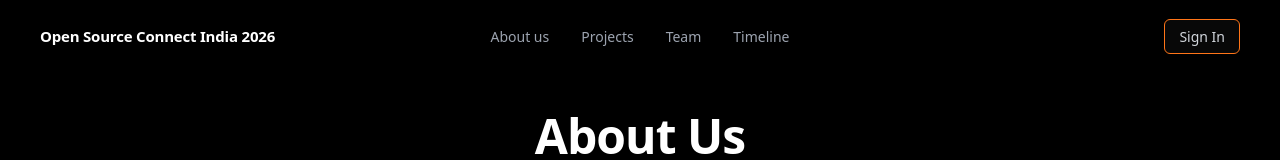
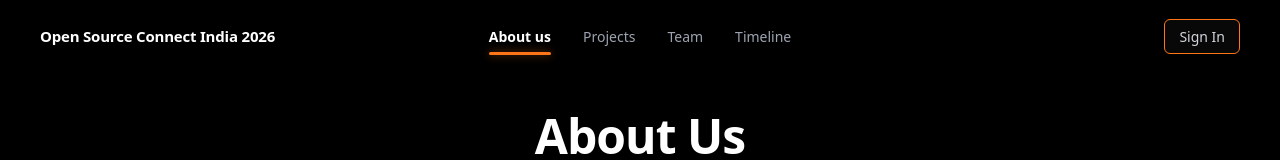
Before and after one commit to KhannaSparsh0001/OSC-India, a Next.js app: page /about in a window 1280 px wide. Shown: the top 160 px of the page. Built offline with nearby package versions, Linux system fonts and the light colour scheme.

Commit message:
Enhance Navbar with active link styles and hover effects for improved user experience

```diff
--- a/app/components/Navbar.tsx
+++ b/app/components/Navbar.tsx
@@ -1,10 +1,12 @@
 "use client";
 import { useState, useEffect } from "react";
 import Link from "next/link";
+import { usePathname } from "next/navigation";
 
 export default function Navbar() {
   const [mobileOpen, setMobileOpen] = useState(false);
   const [scrolled, setScrolled] = useState(false);
+  const pathname = usePathname();
 
   useEffect(() => {
     const handleScroll = () => {
@@ -79,27 +81,53 @@ export default function Navbar() {
           }}
           className="desktop-nav"
         >
-          {navLinks.map((link) => (
+          {navLinks.map((link) => {
+            const isActive = pathname === link.href || (link.href !== "/" && pathname?.startsWith(link.href));
+            return (
               <Link
                 key={link.label}
                 href={link.href}
+                className="nav-link-item"
                 style={{
-                color: "#9ca3af",
+                  position: "relative",
                   textDecoration: "none",
+                  padding: "8px 0",
+                  display: "inline-flex",
+                  flexDirection: "column",
+                  alignItems: "center",
+                }}
+              >
+                <span
+                  style={{
+                    color: isActive ? "#ffffff" : "#9ca3af",
                     fontSize: "14px",
-                fontWeight: 500,
-                transition: "color 0.2s",
+                    fontWeight: isActive ? 600 : 500,
+                    transition: "color 0.2s ease",
                   }}
-              onMouseEnter={(e) =>
-                ((e.target as HTMLElement).style.color = "#ffffff")
-              }
-              onMouseLeave={(e) =>
-                ((e.target as HTMLElement).style.color = "#9ca3af")
-              }
                 >
                   {link.label}
+                </span>
+                {/* Orange Underline */}
+                <span
+                  className="nav-underline"
+                  style={{
+                    position: "absolute",
+                    bottom: 0,
+                    left: 0,
+                    right: 0,
+                    height: "2.5px",
+                    background: "var(--orange)",
+                    borderRadius: "2px",
+                    transform: isActive ? "scaleX(1)" : "scaleX(0)",
+                    transformOrigin: "center",
+                    transition: "transform 0.25s cubic-bezier(0.4, 0, 0.2, 1), opacity 0.25s ease",
+                    opacity: isActive ? 1 : 0,
+                    boxShadow: isActive ? "0 0 8px rgba(255, 117, 24, 0.5)" : "none",
+                  }}
+                />
               </Link>
-          ))}
+            );
+          })}
         </div>
 
         {/* CTA */}
@@ -189,28 +217,47 @@ export default function Navbar() {
           style={{
             background: "rgba(10,10,10,0.96)",
             backdropFilter: "blur(16px)",
-            padding: "16px 24px 24px",
+            padding: "16px 20px 24px",
           }}
           className="mobile-menu"
         >
-          {navLinks.map((link) => (
+          {navLinks.map((link) => {
+            const isActive = pathname === link.href || (link.href !== "/" && pathname?.startsWith(link.href));
+            return (
               <Link
                 key={link.label}
                 href={link.href}
                 onClick={() => setMobileOpen(false)}
                 style={{
-                display: "block",
-                color: "#9ca3af",
+                  display: "flex",
+                  alignItems: "center",
+                  justifyContent: "space-between",
+                  color: isActive ? "#ffffff" : "#9ca3af",
                   textDecoration: "none",
                   fontSize: "15px",
-                fontWeight: 500,
-                padding: "10px 0",
+                  fontWeight: isActive ? 600 : 500,
+                  padding: "12px 8px",
                   borderBottom: "1px solid rgba(255,255,255,0.05)",
+                  borderLeft: isActive ? "3px solid var(--orange)" : "3px solid transparent",
+                  paddingLeft: isActive ? "12px" : "8px",
+                  transition: "all 0.2s ease",
                 }}
               >
-              {link.label}
+                <span>{link.label}</span>
+                {isActive && (
+                  <span
+                    style={{
+                      width: "6px",
+                      height: "6px",
+                      borderRadius: "50%",
+                      backgroundColor: "var(--orange)",
+                      boxShadow: "0 0 8px var(--orange)",
+                    }}
+                  />
+                )}
               </Link>
-          ))}
+            );
+          })}
           <div style={{ display: "flex", gap: "12px", marginTop: "16px" }}>
             <Link
               href="/sign-in"
--- a/app/globals.css
+++ b/app/globals.css
@@ -465,3 +465,14 @@ img { display: block; max-width: 100%; }
     gap: 24px;
   }
 }
+
+/* ===========================
+   NAVBAR ACTIVE / HOVER UNDERLINE
+   =========================== */
+.nav-link-item:hover .nav-underline {
+  transform: scaleX(1) !important;
+  opacity: 1 !important;
+}
+.nav-link-item:hover span:first-child {
+  color: #ffffff !important;
+}
```
Lines whose indentation alone changed are shown as unchanged.
